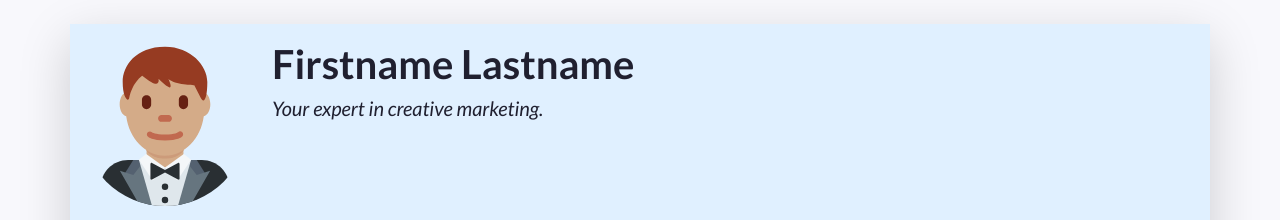
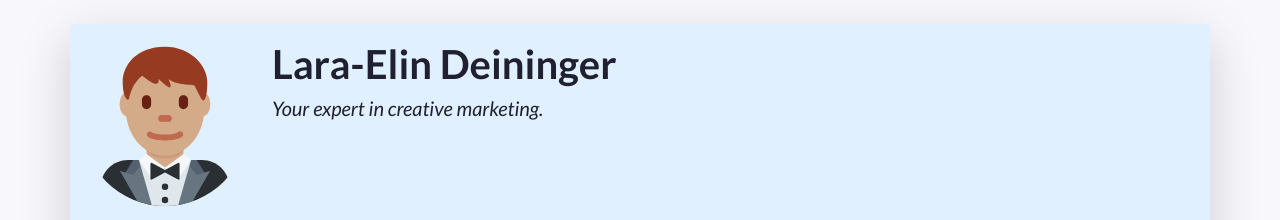
Before and after one commit to Lara-Elin/my-CV, a plain HTML site: page index.html in a window 1280 px wide. Shown: the top 220 px of the page. Drawn offline with nearby package versions, Linux system fonts and the light colour scheme.

Commit message:
Changed my name

```diff
--- a/index.html
+++ b/index.html
@@ -19,7 +19,7 @@
     <link rel="stylesheet" href="css/alternative.css">
      -->
 
-    <title>Firstname Lastname's Resumé</title>
+    <title>Lara-Elin Deininger's Resumé</title>
   </head>
   <!-- End of the head -->
 
@@ -54,7 +54,7 @@
           A container to wrap around your name and tagline. Full-width at small size, then columns of increasing size.
         -->
         <div class="col-12 col-sm-8 col-md-9 col-lg-10 my-3 header-content">
-          <h1 class="fw-bolder">Firstname Lastname</h1>
+          <h1 class="fw-bolder">Lara-Elin Deininger</h1>
           <h5 class="fst-italic tagline">Your expert in creative marketing.</h5>
         </div>
       </header>
```
